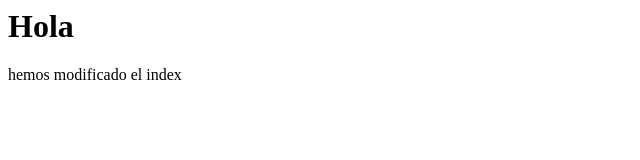
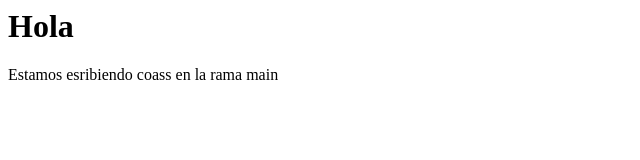
Before and after one commit to Erick0607/PruebasHerramientas, a plain HTML site: page index.html in a window 1280 px wide. Shown: the full height of the page, 0-640 px from the left. Drawn offline with Linux system fonts and the light colour scheme.

Commit message:
Hemos modificado el parrafo dentro de la rama main

```diff
--- a/index.html
+++ b/index.html
@@ -2,7 +2,7 @@
     <body>
         <h1>Hola</h1>
         <div>
-            <p>hemos modificado el index</p>
+            <p> Estamos esribiendo coass en la rama main</p>
         </div>
 
     </body>
```
